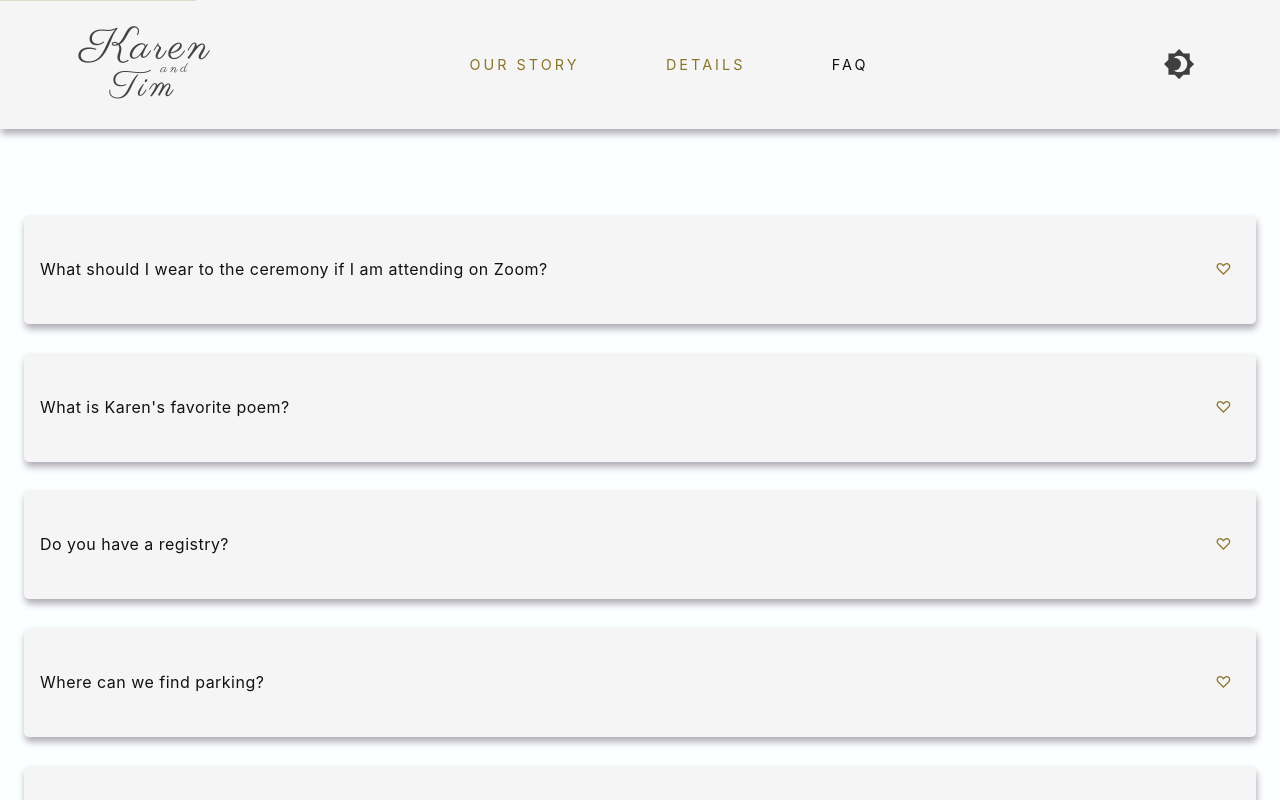
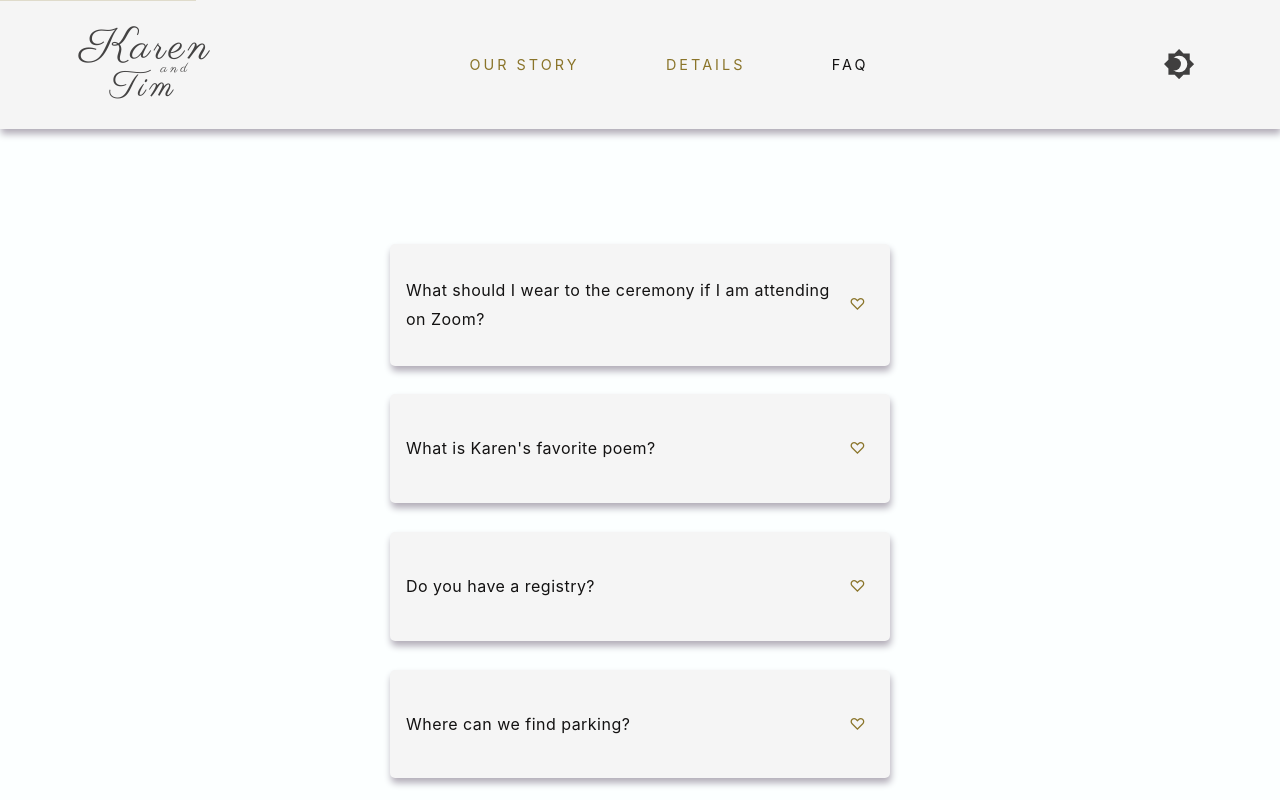
Before and after one commit to TimmDay/wedding-site, a Next.js app: page /faq in a window 1280 px wide. Shown: the top 800 px of the page. Built offline with nearby package versions, Linux system fonts and the light colour scheme.

Commit message:
tinker with with styles

```diff
--- a/components/about/OurStory.tsx
+++ b/components/about/OurStory.tsx
@@ -3,9 +3,7 @@ import React from 'react';
 import Carousel from './Carousel';
 
 
-type OurStoryProps = {};
-
-const OurStory = ({}: OurStoryProps) => {
+const OurStory = () => {
     return (
         <StyledOurStory className="wrapper">
             <section className="max-content">
@@ -93,7 +91,6 @@ const OurStory = ({}: OurStoryProps) => {
                     }
                 </p>
             </section>
-
         </StyledOurStory>
     );
 };
--- a/components/common/Accordion/Accordion.tsx
+++ b/components/common/Accordion/Accordion.tsx
@@ -16,7 +16,7 @@ const Accordion = ({ data }: AccordionProps) => {
     const [activeItem, setActiveItem] = useState(999);
 
     return (
-        <StyledAccordion>
+        <StyledAccordion className="max-content">
             {data.map(({ question, answer }, index) => (
                 <AccordionItem
                     key={`accordion-${index}`}
--- a/components/common/Accordion/AccordionItem.tsx
+++ b/components/common/Accordion/AccordionItem.tsx
@@ -46,6 +46,7 @@ const StyledAccordionItem = styled.div.attrs((props: { isActive: boolean }) => p
   margin-bottom: var(--space-4);
   box-shadow: var(--box-shadow);
   -webkit-tap-highlight-color: transparent; //accessibility note: ok with this, as component inherantly provides strong visual feedback
+  max-width: 300px;
 
   .accordion-link {
     text-decoration: none;
@@ -87,6 +88,11 @@ const StyledAccordionItem = styled.div.attrs((props: { isActive: boolean }) => p
       white-space: pre-line;
     }
   }
+
+  // bigger than mobile
+  @media (min-width: 35rem) {
+    max-width: 500px;
+  }
 `;
 
 export default AccordionItem;
--- a/components/faq/FAQ.tsx
+++ b/components/faq/FAQ.tsx
@@ -2,13 +2,10 @@ import styled from 'styled-components';
 import Accordion from '../common/Accordion/Accordion';
 import { faqData } from '../../data/faqData';
 
-
-type FAQProps = {};
-
-const FAQ = ({}: FAQProps) => {
+const FAQ = () => {
     return (
-        <StyledFAQ>
-            <Accordion data={faqData}/>
+        <StyledFAQ className="wrapper">
+                <Accordion data={faqData}/>
         </StyledFAQ>
     );
 };
@@ -18,7 +15,7 @@ const StyledFAQ = styled.section`
   justify-content: center;
   align-items: center;
   margin: var(--space-12) 0;
-  padding: 0 1.5rem;
+  //padding: 0 1.5rem;
 `;
 
 export default FAQ;
--- a/data/carouselData.ts
+++ b/data/carouselData.ts
@@ -119,7 +119,7 @@ export const carouselData = [
     {
         src: "/images/WhatsApp Image 2022-05-02 at 6.34.38 PM.jpeg",
         alt: "Getting in our 1 hour of alotted exercise time at our personal beach near our personal lake and golf course (our 5km radius was excellent)",
-        caption: "Getting in our 1 hour of alotted exercise time at our personal beach near our personal lake and personal golf course - our 5km covid radius was excellent"
+        caption: "Getting in our 1 hour of alotted exercise time"
     },
     {
         src: "/images/WhatsApp Image 2022-05-02 at 6.30.34 PM (5).jpeg",
--- a/pages/about/index.tsx
+++ b/pages/about/index.tsx
@@ -3,8 +3,7 @@ import Head from 'next/head';
 import OurStory from '../../components/about/OurStory';
 
 
-const AboutPage: NextPage = () => {
-    return (
+const AboutPage: NextPage = () => (
     <>
         <Head>
             <title>K&T | Our Story</title>
@@ -13,9 +12,8 @@ const AboutPage: NextPage = () => {
                 content="Karen and Tim's love story"
             />
         </Head>
-            <OurStory />
+        <OurStory/>
     </>
 );
-};
 
 export default AboutPage;
--- a/pages/faq/index.tsx
+++ b/pages/faq/index.tsx
@@ -1,7 +1,6 @@
 import { NextPage } from 'next';
 import Head from 'next/head';
 import FAQ from '../../components/faq/FAQ';
-
 
 const FaqPage: NextPage = () => (
     <>
--- a/styles/utilities.css
+++ b/styles/utilities.css
@@ -1,7 +1,7 @@
 .wrapper {
     display: grid;
     grid-template-columns: 1fr min(55ch, calc(100% - 84px)) 1fr;
-    /*grid-template-columns: 1fr min(65ch, calc(100% - 84px)) 1fr;*/ /* had horiz scroll issue mobile*/
+    /*grid-template-columns: 1fr min(65ch, calc(100% - 64px)) 1fr;*/ /* had horiz scroll issue mobile*/
     grid-column-gap: 32px;
 }
 .wrapper > * {
```
Also changed, not shown: components/location/Map.tsx (+8 -1 lines). Lines whose indentation alone changed are shown as unchanged.
